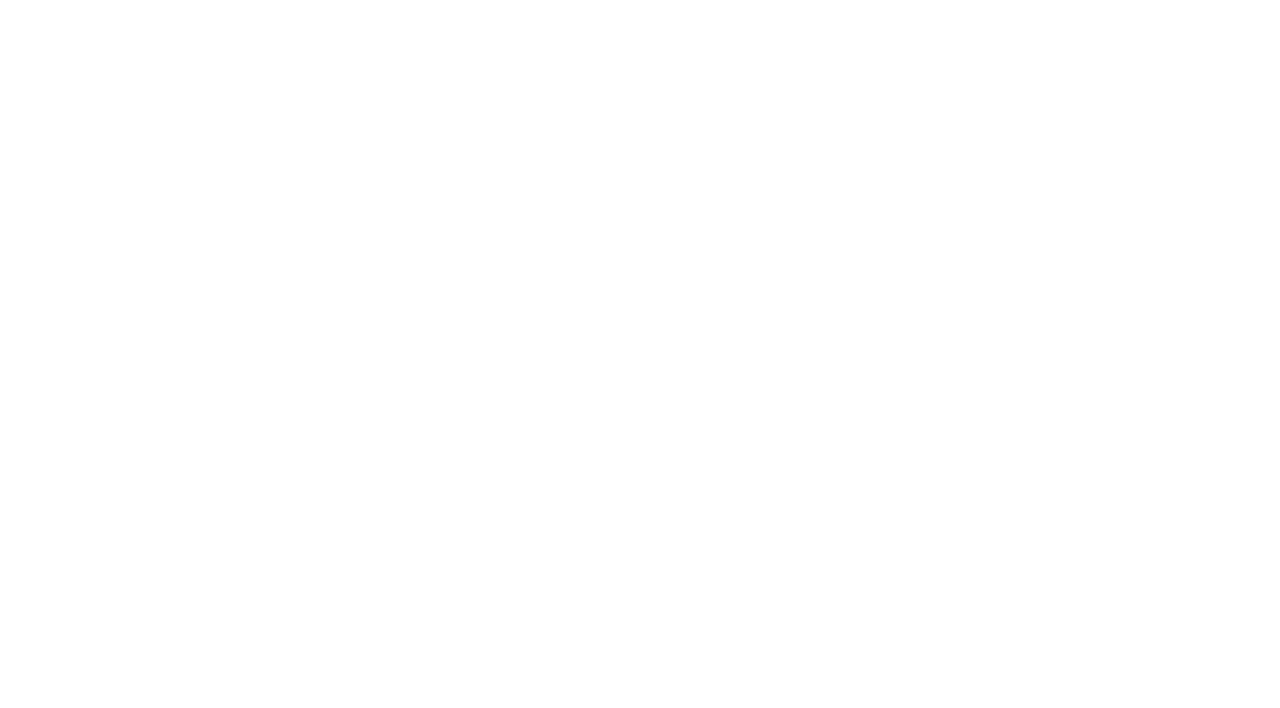
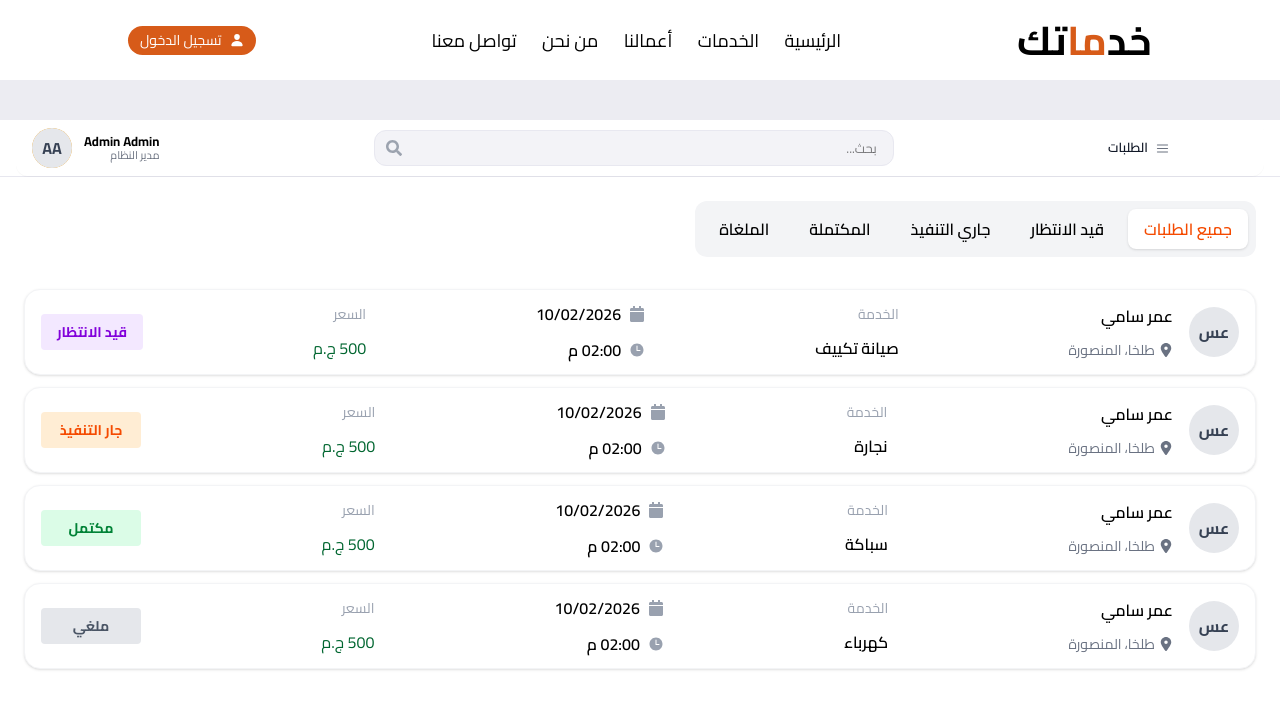
Before and after one commit to NorhanGamalY/khadamatak, a React (Vite) app: page /admin/request01s in a window 1280 px wide. Before the commit this address had no page. Shown: the top 708 px of the page. Built offline with nearby package versions, Linux system fonts and the light colour scheme.

Commit message:
orders page

```diff
--- a/src/App.jsx
+++ b/src/App.jsx
@@ -22,6 +22,7 @@ import CraftsmanServices from "./pages/craftsman/Services";
 import Users from './pages/admin/Users';
 import Logout from './pages/admin/Logout';
 import Appointments from "./pages/craftsman/Appointments";
+import Orders from "./pages/admin/Orders";
 
 function App() {
   return (
@@ -39,6 +40,7 @@ function App() {
             <Route index element={<AdminDashboard />} />
             <Route path="users" element={<Users />} />
             <Route path="craftsmen" element={<Craftsmen />} />
+            <Route path="request01s" element={<Orders />} />
             <Route path="settings/*" element={<Settings />}>
               <Route index element={<GenreralSettings />} />
               <Route path="payment" element={<PaymentSettings />} />
--- /dev/null
+++ b/src/components/orders/Card.jsx
@@ -0,0 +1,75 @@
+import { FaLocationDot } from "react-icons/fa6";
+import Avatar from "../common/Avatar";
+import { FaCalendar } from "react-icons/fa";
+import { IoTime } from "react-icons/io5";
+
+const statusStyles = (status) => {
+  switch (status) {
+    case "pending":
+      return "bg-purple-100 text-purple-700";
+    case "running":
+      return "bg-orange-100 text-orange-600";
+    case "done":
+      return "bg-green-100 text-green-700";
+    case "canceled":
+    default:
+      return "bg-gray-200 text-gray-600";
+  }
+};
+
+export function Card({ order }) {
+  return (
+    <div className="bg-white rounded-2xl shadow-sm border border-gray-100 px-4 py-3">
+      <div className="flex flex-col md:flex-row items-start md:items-center md:justify-between gap-4 md:gap-6 w-full">
+
+        <div className="flex items-center gap-4 w-full md:w-auto">
+          <Avatar src={order.avatar} name={order.name} size={50} />
+          <div className="flex flex-col gap-3">
+            <p className="text-md font-semibold ">{order.name}</p>
+            <p className="text-sm text-gray-500 inline-flex items-center gap-1 justify-end">
+              <FaLocationDot />
+              {order.city}
+            </p>
+          </div>
+        </div>
+
+        <div className="flex flex-col gap-3 w-full md:w-auto">
+          <p className="text-sm text-gray-400">الخدمة</p>
+          <p className="font-semibold">{order.service}</p>
+        </div>
+
+        <div className="flex flex-col gap-3 w-full md:w-auto">
+          <p className="font-semibold  inline-flex items-center gap-2">
+            <FaCalendar className="text-gray-400" />
+            {order.date}
+          </p>
+          <p className="font-semibold  inline-flex items-center gap-2">
+            <IoTime className="text-gray-400" />
+            {order.time}
+          </p>
+        </div>
+
+        <div className="flex flex-col gap-3 w-full md:w-auto">
+          <p className="text-sm text-gray-400">السعر</p>
+          <p className=" text-green-800">{order.price} ج.م</p>
+        </div>
+
+        <div className="w-full md:w-auto">
+          <span
+            className={[
+              "inline-flex items-center justify-center",
+              "px-4 py-2 rounded",
+              "text-sm font-bold",
+              "min-w-25",
+              "w-full md:w-auto",
+              statusStyles(order.status),
+            ].join(" ")}
+          >
+            {order.statusLabel}
+          </span>
+        </div>
+
+      </div>
+    </div>
+  );
+}
--- /dev/null
+++ b/src/components/orders/Tabs.jsx
@@ -0,0 +1,29 @@
+const TABS = [
+  { key: "all", label: "جميع الطلبات" },
+  { key: "pending", label: "قيد الانتظار" },
+  { key: "running", label: "جاري التنفيذ" },
+  { key: "done", label: "المكتملة" },
+  { key: "canceled", label: "الملغاة" },
+];
+
+export default function Tabs({ active, onChange }) {
+  return (
+    <div className="flex gap-2 bg-gray-100 p-2 rounded-xl w-fit">
+      {TABS.map((tab) => (
+        <button
+          key={tab.key}
+          onClick={() => onChange(tab.key)}
+          className={`px-4 py-2 rounded-lg text-md font-semibold
+            ${
+              active === tab.key &&
+                 "bg-white text-orange-600 shadow"
+
+            }
+          `}
+        >
+          {tab.label}
+        </button>
+      ))}
+    </div>
+  );
+}
--- a/src/pages/admin/Craftsmen.jsx
+++ b/src/pages/admin/Craftsmen.jsx
@@ -37,7 +37,6 @@ export default function Craftsmen({rows = MOCK_ROWS }) {
     <div className='min-h-screen flex flex-col gap-4 p-6'>
       <h1 className='text-3xl font-bold'>ادارة الحرفيين</h1>
       <TableCard
-     title="ادارة الحرفيين"
       rows={rows}
       tabs={TABS}
       initialTab="all"
--- /dev/null
+++ b/src/pages/admin/Orders.jsx
@@ -0,0 +1,75 @@
+import { useState } from "react";
+import Tabs from "../../components/orders/Tabs";
+import { Card } from "../../components/orders/Card";
+
+const orders = [
+  {
+    id: 1,
+    name: "عمر سامي",
+    avatar: "",
+    city: "طلخا، المنصورة",
+    service: "صيانة تكييف",
+    date: "10/02/2026",
+    time: "02:00 م",
+    price: 500,
+    status: "pending",
+    statusLabel: "قيد الانتظار",
+  },
+  {
+    id: 2,
+    name: "عمر سامي",
+    avatar: "",
+    city: "طلخا، المنصورة",
+    service: "نجارة",
+    date: "10/02/2026",
+    time: "02:00 م",
+    price: 500,
+    status: "running",
+    statusLabel: "جار التنفيذ",
+  },
+  {
+    id: 3,
+    name: "عمر سامي",
+    avatar: "",
+    city: "طلخا، المنصورة",
+    service: "سباكة",
+    date: "10/02/2026",
+    time: "02:00 م",
+    price: 500,
+    status: "done",
+    statusLabel: "مكتمل",
+  },
+  {
+    id: 4,
+    name: "عمر سامي",
+    avatar: "",
+    city: "طلخا، المنصورة",
+    service: "كهرباء",
+    date: "10/02/2026",
+    time: "02:00 م",
+    price: 500,
+    status: "canceled",
+    statusLabel: "ملغي",
+  },
+];
+
+export default function Orders() {
+
+  const [tab, setTab] = useState("all");
+  const filteredOrders = orders.filter(order => {
+  if (tab === "all") return true;
+  return order.status === tab;
+});
+
+  return (
+    <div className='min-h-screen flex flex-col gap-4 p-6'>
+      <Tabs active={tab} onChange={setTab} />
+      <div className="mt-4 space-y-3">
+  {filteredOrders.map(order => (
+    <Card key={order.id} order={order} />
+  ))}
+</div>
+
+    </div>
+  )
+}
--- a/src/pages/admin/Services.jsx
+++ b/src/pages/admin/Services.jsx
@@ -37,7 +37,6 @@ export default function Services( { rows = SERVICES_ROWS }) {
     <div className='min-h-screen flex flex-col gap-4 p-6'>
           <h1 className='text-3xl font-bold'>ادارة الخدمات</h1>
           <TableCard
-          title="ادارة الخدمات"
           rows={rows}
           tabs={TABS}
           tabStyle={(key, isActive) => {
--- a/src/pages/admin/Users.jsx
+++ b/src/pages/admin/Users.jsx
@@ -37,7 +37,6 @@ export default function Users({rows = MOCK_ROWS }) {
     <div className='min-h-screen flex flex-col gap-4 p-6'>
           <h1 className='text-3xl font-bold'>ادارة المستخدمين</h1>
           <TableCard
-         title="ادارة المستخدمين"
           rows={rows}
           tabs={TABS}
           initialTab="all"
```
